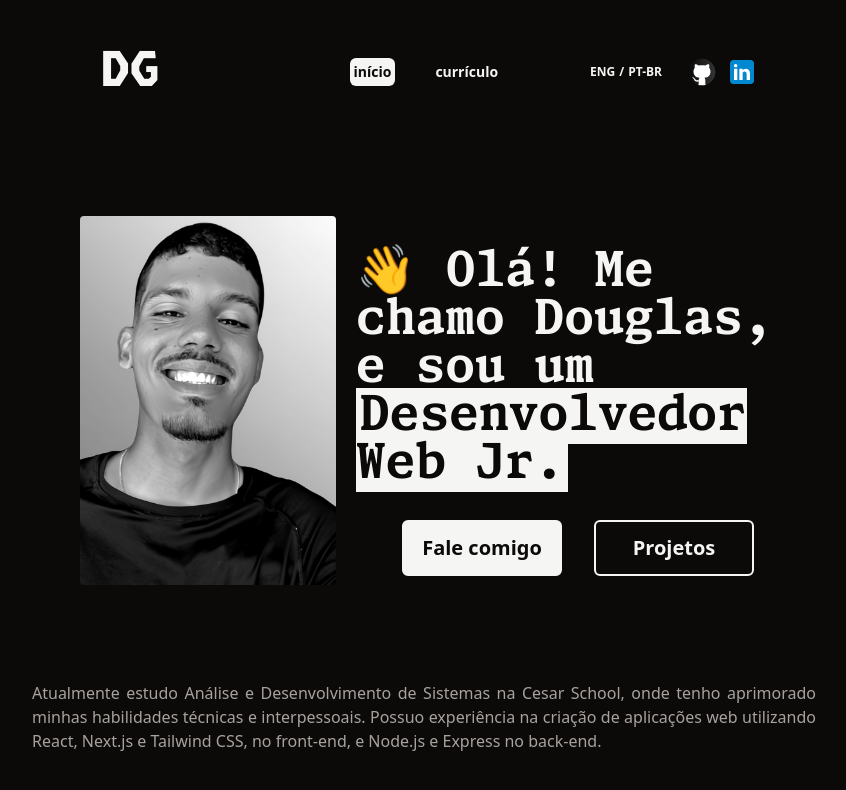
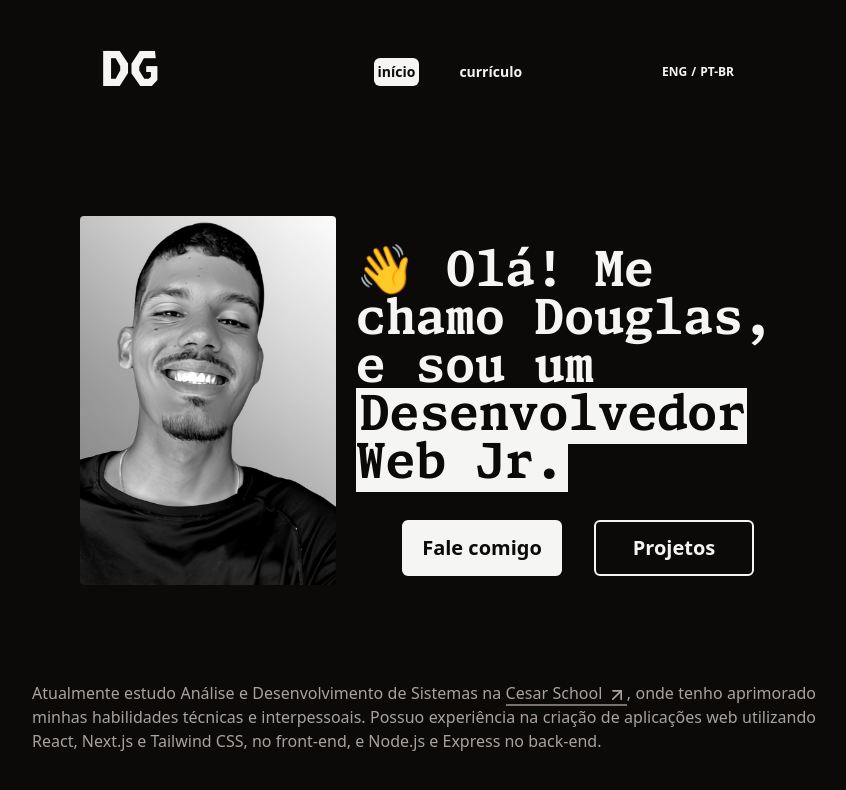
Before and after one commit to araujodgdev/araujodgdev.github.io, a React (Vite) app: page / in a window 1280 px wide. Shown: the top 790 px of the page, without its empty margins (216-1062 px from the left). Built offline with nearby package versions, Linux system fonts and the light colour scheme.

Commit message:
Adiciona uma seção de links na Home

```diff
--- a/src/components/AboutMe.tsx
+++ b/src/components/AboutMe.tsx
@@ -1,11 +1,12 @@
+import { ArrowUpRight } from "lucide-react";
+
 export default function AboutMe() {
-    return (
-        <p className="text-stone-400 text-justify">
-        Atualmente estudo Análise e Desenvolvimento de Sistemas na Cesar
-        School, onde tenho aprimorado minhas habilidades técnicas e
-        interpessoais. Possuo experiência na criação de aplicações web
-        utilizando React, Next.js e Tailwind CSS, no front-end, e Node.js e
-        Express no back-end.
-      </p>
-    )
+  return (
+    <p className="text-justify text-stone-400">
+      Atualmente estudo Análise e Desenvolvimento de Sistemas na <a href="https://cesar.school/analise-e-desenvolvimento-de-sistemas-ads/" target="_blank" className="border-b-2 border-stone-500">
+      Cesar School <ArrowUpRight className="inline" size={20}/></a>, onde tenho aprimorado minhas habilidades técnicas e interpessoais.
+      Possuo experiência na criação de aplicações web utilizando React, Next.js
+      e Tailwind CSS, no front-end, e Node.js e Express no back-end.
+    </p>
+  );
 }
--- a/src/components/Gallery.tsx
+++ b/src/components/Gallery.tsx
@@ -3,7 +3,7 @@ import CardImage from "./CardImage";
 export default function Gallery() {
   return (
     <section className="flex gap-2">
-      <div className="flex flex-col items-center justify-center gap-5">
+      <div className="flex flex-col items-center justify-center gap-3">
         <CardImage src="/gallery-01.jpg" alt="" height={1920} width={1440} />
         <CardImage
           src="/gallery-05.jpg"
@@ -13,7 +13,7 @@ export default function Gallery() {
           className="md:w-[920px]"
         />
       </div>
-      <div className="flex flex-col items-center justify-center gap-5">
+      <div className="flex flex-col items-center justify-center gap-3">
         <CardImage
           src="/gallery-05.jpg"
           alt=""
@@ -23,7 +23,7 @@ export default function Gallery() {
         />
         <CardImage src="/gallery-01.jpg" alt="" height={1920} width={1440} />
       </div>
-      <div className="flex flex-col items-center justify-center gap-5">
+      <div className="flex flex-col items-center justify-center gap-3">
         <CardImage src="/gallery-01.jpg" alt="" height={1920} width={1440} />
         <CardImage
           src="/gallery-05.jpg"
--- /dev/null
+++ b/src/components/SocialMediaCard.tsx
@@ -0,0 +1,13 @@
+import { ArrowUpRight } from "lucide-react";
+
+export default function SocialMediaCard({href, text}: {href: string, text: string}) {
+    return (
+        <div className="text-center md:w-38 border-stone-400 border-[1px] hover:cursor-pointer hover:text-stone-100 hover:border-stone-100 py-5 px-14 md:py-8 md:px-12 bg-stone-800 text-stone-400 rounded-md">
+            <button className="md:text-xl font-bold">
+                <a href={href} target="_blank">
+                  {text} <ArrowUpRight size={20} className="inline" />
+                </a>
+              </button>
+        </div>
+    )
+}
--- a/src/routes/__root.tsx
+++ b/src/routes/__root.tsx
@@ -39,21 +39,6 @@ export const Route = createRootRoute({
               <div>/</div>
               <button>PT-BR</button>
             </div>
-            <div className="flex items-center gap-2">
-              <button className="w-8">
-                <a href="https://github.com/araujodgdev" target="_blank">
-                  <img src="/github-icon.svg" alt="" width={48} height={48} />
-                </a>
-              </button>
-              <button className="w-8">
-                <a
-                  href="https://linkedin.com/in/douglasaraujodev"
-                  target="_blank"
-                >
-                  <img src="/linkedin-icon.svg" alt="" width={48} height={48} />
-                </a>
-              </button>
-            </div>
           </div>
         </div>
         <MobileNav />
--- a/src/routes/index.tsx
+++ b/src/routes/index.tsx
@@ -2,6 +2,7 @@ import { createFileRoute } from "@tanstack/react-router";
 import Hero from "../components/Hero";
 import Gallery from "../components/Gallery";
 import AboutMe from "../components/AboutMe";
+import SocialMediaCard from "../components/SocialMediaCard";
 
 export const Route = createFileRoute("/")({
   component: Index,
@@ -9,10 +10,21 @@ export const Route = createFileRoute("/")({
 
 export function Index() {
   return (
-    <div className="flex flex-col gap-12">
+    <div className="flex flex-col items-center justify-center gap-9 md:gap-12">
       <Hero />
       <AboutMe />
       <Gallery />
+      <div className="flex flex-col gap-4 md:flex-row md:gap-12">
+        <div className="relative -left-16">
+        <SocialMediaCard href="https://github.com/araujodgdev" text="GitHub" />
+        </div>
+        <div className="relative">
+          <SocialMediaCard href="https://linkedin.com/in/araujodgdev" text="LinkedIn" />
+        </div>
+        <div className="relative left-16">
+          <SocialMediaCard href="https://www.instagram.com/_dddoug/" text="Instagram" />
+        </div>
+      </div>
     </div>
   );
 }
```
